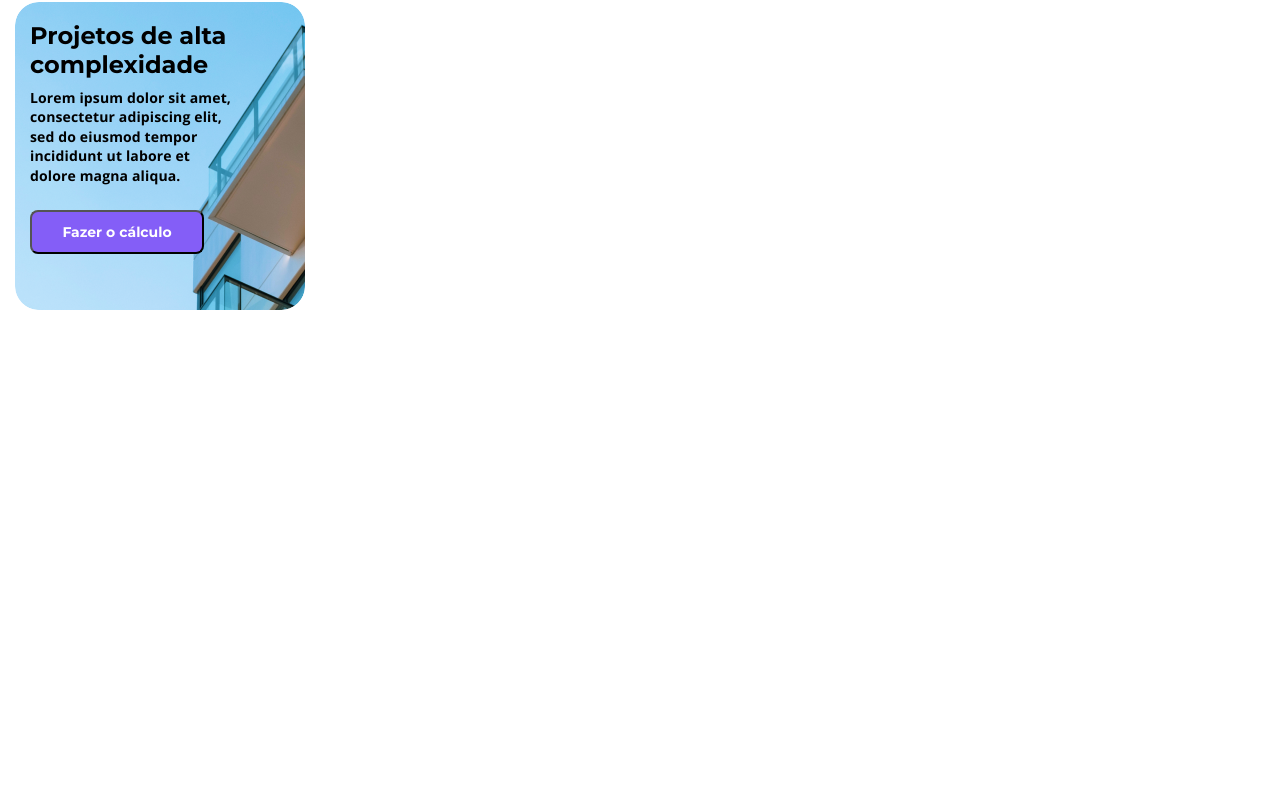
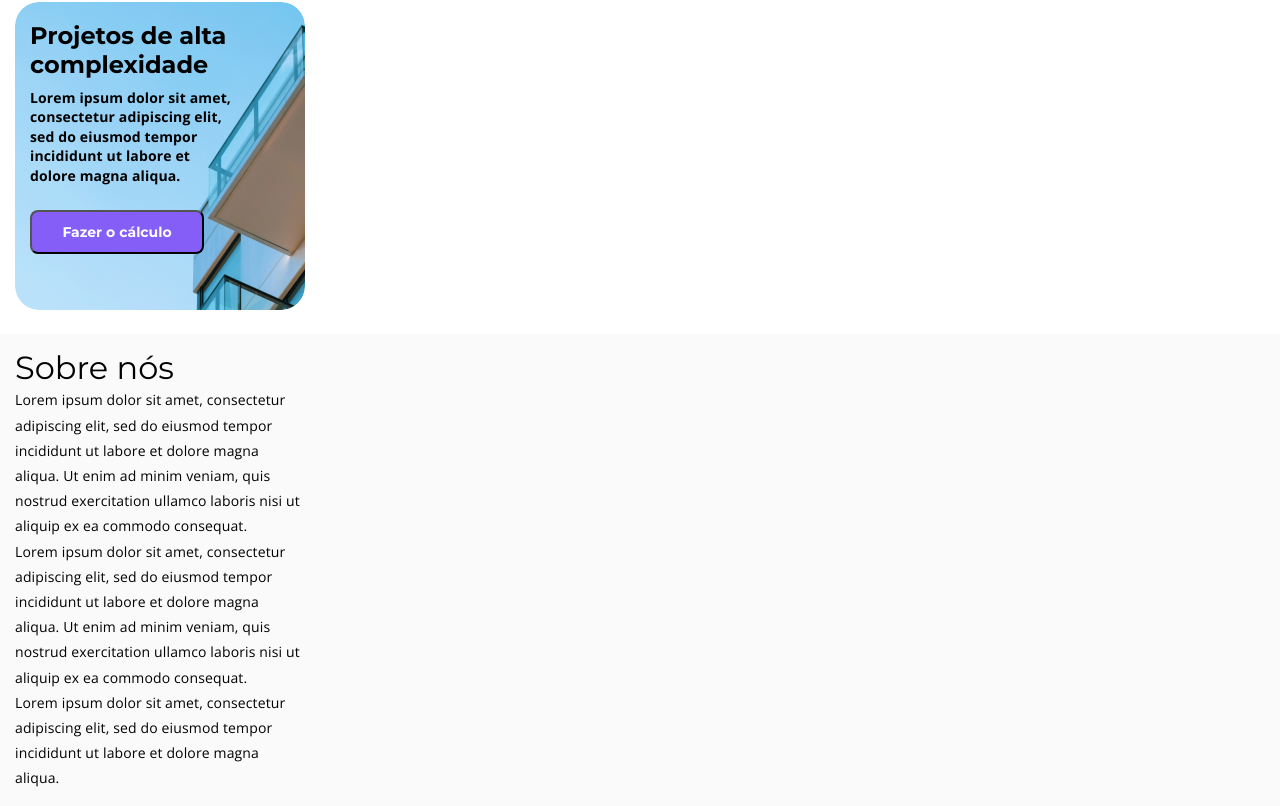
Before and after one commit to Dlima15/DeisgnSystem, a plain HTML site: page home-mobile.html in a window 1280 px wide. Shown: the part 77-883 px from the top of the page. Before the commit the page ends 800 px from the top, so only its background shows below. Drawn offline with nearby package versions, Linux system fonts and the light colour scheme.

Commit message:
About Company

```diff
--- a/css/home-mobile.css
+++ b/css/home-mobile.css
@@ -129,9 +129,29 @@
     margin-top: 24px ;
 }
 
+.container-about{
+    padding: 15px 15px 15px 15px;
+    background-color: var(--white2);
+}
 
+.about h2{
+    font-family: 'Montserrat';
+    font-style: normal;
+    font-weight: 400;
+    font-size: 32px;
+    line-height: 120%;
+    color: var(--dark);
+}
 
-
+.about p{
+    font-family: 'Open Sans';
+    font-style: normal;
+    font-weight: 400;
+    font-size: 14px;
+    line-height: 180%;
+    letter-spacing: 0.01em;
+    color: var(--dark);
+}
 
 
 
--- a/home-mobile.html
+++ b/home-mobile.html
@@ -34,5 +34,13 @@
             </div>
         </section>
     </section>
+    <section class="container-about">
+        <div class="about">
+            <h2>Sobre nós</h2>
+            <p>Lorem ipsum dolor sit amet, consectetur<br/> adipiscing elit, sed do eiusmod tempor<br/> incididunt ut labore et dolore magna<br/> aliqua. Ut enim ad minim veniam, quis<br/> nostrud exercitation ullamco laboris nisi ut <br/>aliquip ex ea commodo consequat.<br/>
+                Lorem ipsum dolor sit amet, consectetur<br/> adipiscing elit, sed do eiusmod tempor<br/> incididunt ut labore et dolore magna<br/> aliqua. Ut enim ad minim veniam, quis<br/> nostrud exercitation ullamco laboris nisi ut<br/> aliquip ex ea commodo consequat.<br/>
+                Lorem ipsum dolor sit amet, consectetur<br/> adipiscing elit, sed do eiusmod tempor<br/> incididunt ut labore et dolore magna<br/> aliqua. </p>
+        </div>
+    </section>
 </body>
 </html>
```
